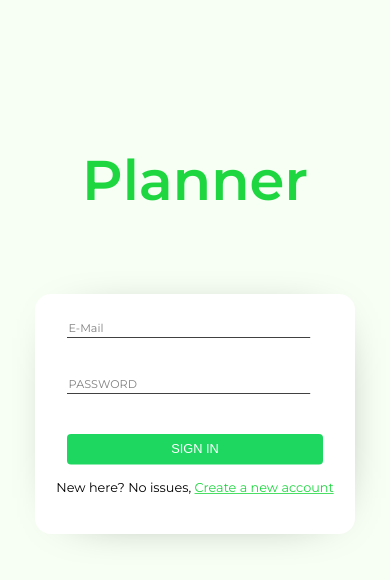
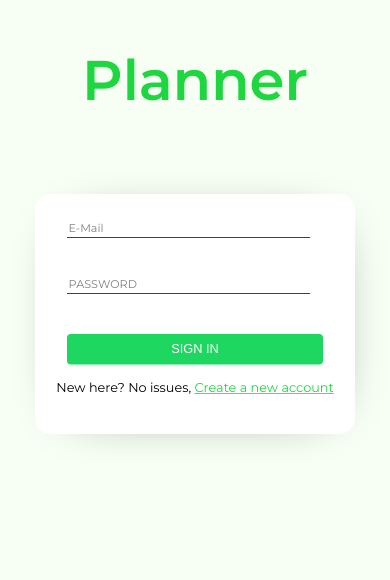
Before and after one commit to PonrajkumarRajendran/planner, a React (Create React App) app: page /signIn in a window 390 px wide. Shown: the top 580 px of the page. Built offline with nearby package versions, Linux system fonts and the light colour scheme.

Commit message:
transform applied

```diff
--- a/src/components/authpage/signin/signin.component.jsx
+++ b/src/components/authpage/signin/signin.component.jsx
@@ -61,6 +61,7 @@ const SignIn = () => {
       <div className="mobile-header">
         <span>Planner</span>
       </div>
+      <div className="signin-container-full">
         <div className="signin-container">
           <div className="signin-form">
             <form onSubmit={handleSubmit}>
@@ -91,6 +92,7 @@ const SignIn = () => {
           </div>
         </div>
       </div>
+    </div>
   );
 };
 
--- a/src/components/authpage/signin/signin.styles.scss
+++ b/src/components/authpage/signin/signin.styles.scss
@@ -6,6 +6,9 @@
     display: flex;
     flex-direction: column;
     background-color: rgb(247, 255, 244);
+    .signin-container-full {
+      transform: translateY(-100px);
+    }
     .signin-container {
       background-color: white;
       min-height: 300px;
@@ -34,6 +37,7 @@
       opacity: 0;
     }
     .mobile-header {
+      transform: translateY(-100px);
       font-size: 56px;
       color: #1ed740;
       font-weight: 600;
```
Lines whose indentation alone changed are shown as unchanged.
